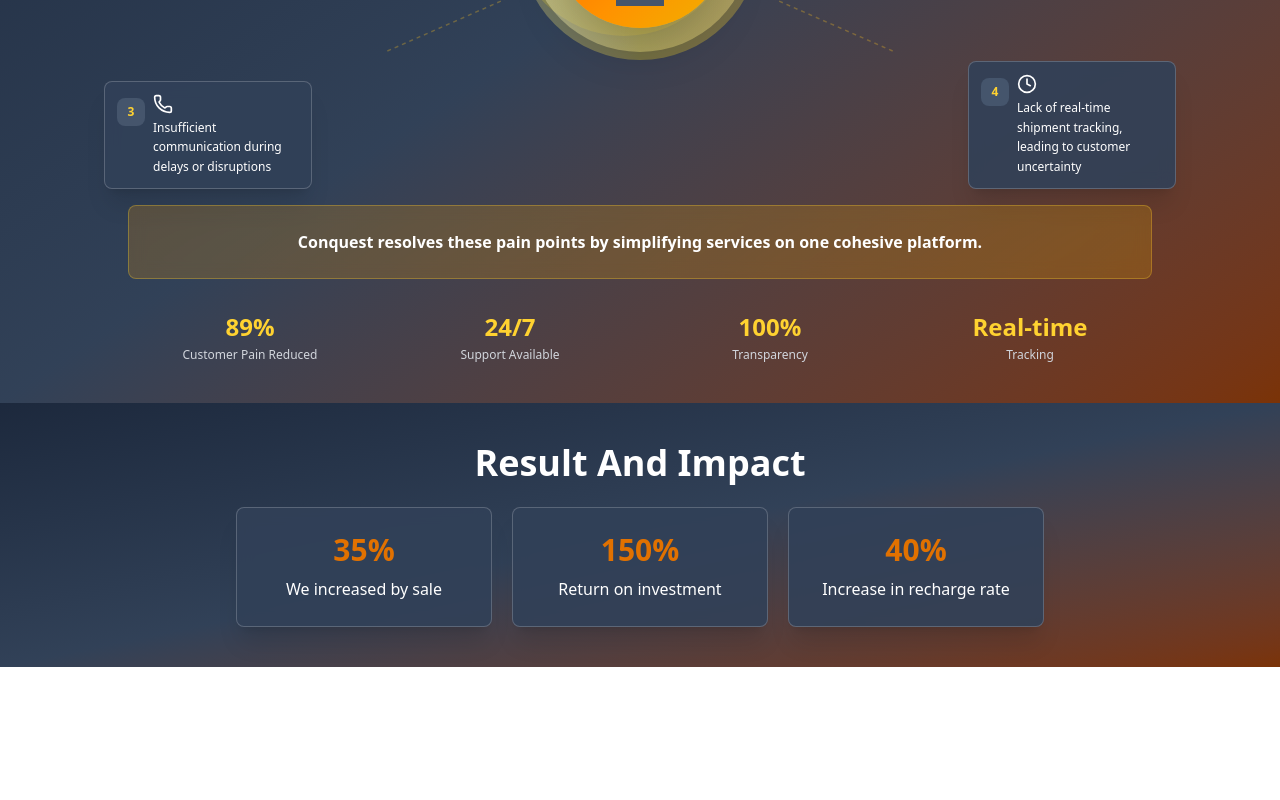
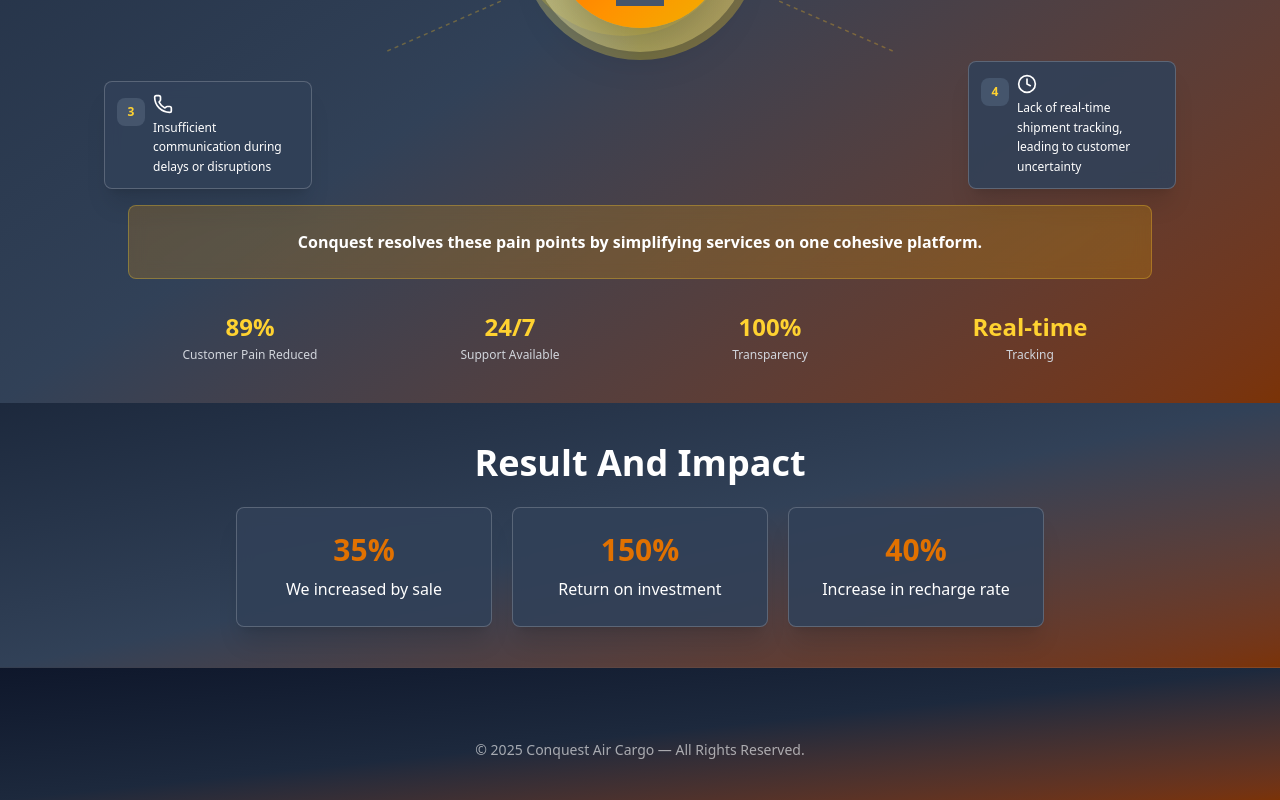
Before and after one commit to SarwatMustafa-03/Conquest-Air-Cargo, a React (Vite) app in the folder cargo-website/: page / in a window 1280 px wide. Shown: the part 3221-4021 px from the top of the page. Before the commit the page ends 3888 px from the top, so only its background shows below. Built offline with nearby package versions, Linux system fonts and the light colour scheme.

Commit message:
deployment

```diff
--- a/cargo-website/package.json
+++ b/cargo-website/package.json
@@ -11,8 +11,10 @@
   },
   "dependencies": {
     "@tailwindcss/vite": "^4.1.13",
+    "lucide-react": "^0.555.0",
     "react": "^19.1.1",
     "react-dom": "^19.1.1",
+    "react-icons": "^5.5.0",
     "tailwindcss": "^4.1.13"
   },
   "devDependencies": {
--- a/cargo-website/src/App.jsx
+++ b/cargo-website/src/App.jsx
@@ -5,6 +5,7 @@ import Challenges from './components/challenges'
 import Research from './components/Research'
 import Userpoints from './components/userpoints'
 import Result from './components/result'
+import Footer from './components/footer'
 
 const App = () => {
   return (
@@ -16,6 +17,7 @@ const App = () => {
 <Research/>
 <Userpoints/>
 <Result/>
+<Footer/>
 </>
   )
 }
--- /dev/null
+++ b/cargo-website/src/components/Footer.jsx
@@ -0,0 +1,19 @@
+import React from "react";
+
+
+const Footer = () => {
+  return (
+    <footer className="bg-gradient-to-br from-slate-900 via-slate-800 to-amber-900 text-white py-10 px-6  border-t border-white/10">
+
+
+
+      {/* Bottom Copy */}
+      <div className="text-center text-sm opacity-60 mt-8">
+        © {new Date().getFullYear()} Conquest Air Cargo — All Rights Reserved.
+      </div>
+
+    </footer>
+  );
+};
+
+export default Footer;
```
Also changed, not shown: 1 other file (tests, documents, lock files or other folders).
